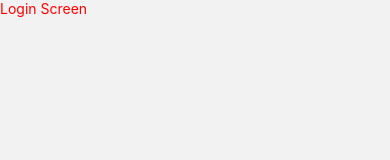
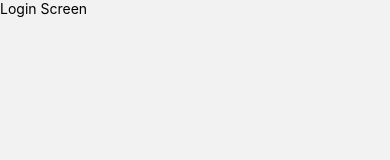
Before and after one commit to donkasun/Orix-Pet-Demo, a React Native app: screen /Login in a window 390 px wide. Shown: the top 160 px of the page. Built offline with nearby package versions, Linux system fonts and the light colour scheme.

Commit message:
Components updated

```diff
--- a/package.json
+++ b/package.json
@@ -15,7 +15,8 @@
     "react": "17.0.2",
     "react-native": "0.67.4",
     "react-native-safe-area-context": "^4.2.1",
-    "react-native-screens": "^3.13.1"
+    "react-native-screens": "^3.13.1",
+    "react-native-switch": "^1.5.1"
   },
   "devDependencies": {
     "@babel/core": "^7.12.9",
--- /dev/null
+++ b/src/components/RoundedButton.js
@@ -0,0 +1,35 @@
+import * as React from 'react';
+import {View, Text, TouchableOpacity, StyleSheet} from 'react-native';
+import {Colors, Configs} from '../constant';
+
+function RoundedButton({children, title, onPress = () => {}}) {
+  let style = {
+    ...styles.button,
+  };
+  let textStyles = {
+    ...styles.textDefault,
+  };
+  return (
+    <TouchableOpacity onPress={onPress()}>
+      <View style={style}>
+        <Text style={textStyles}>{title}</Text>
+      </View>
+    </TouchableOpacity>
+  );
+}
+
+const styles = StyleSheet.create({
+  button: {
+    borderRadius: 15,
+    paddingVertical: 15,
+    backgroundColor: Colors.theme.blue,
+    alignItems: 'center',
+  },
+  textDefault: {
+    color: Colors.text.white,
+    fontWeight: 'bold',
+    fontSize: Configs.textSizes.button,
+  },
+});
+
+export default RoundedButton;
--- a/src/components/Text.js
+++ b/src/components/Text.js
@@ -1,14 +1,30 @@
 import * as React from 'react';
 import * as RN from 'react-native';
 
-function Text({children}) {
-  console.log('children', children);
-  let style = styles.mainStyle;
-  return <RN.Text style={style}>{children}</RN.Text>;
+import {Colors, Configs} from '../constant';
+
+function Text({children, type, style}) {
+  let textStyle = {...styles.mainStyle};
+
+  switch (type) {
+    case 'title':
+      textStyle = {...textStyle, ...styles.title};
+      break;
+  }
+
+  textStyle = {...textStyle, ...style};
+
+  return <RN.Text style={textStyle}>{children}</RN.Text>;
 }
 
 const styles = RN.StyleSheet.create({
-  mainStyle: {color: 'red'},
+  mainStyle: {
+    color: Colors.theme.black,
+  },
+  title: {
+    fontSize: Configs.textSizes.title,
+    fontWeight: 'bold',
+  },
 });
 
 export default Text;
--- /dev/null
+++ b/src/components/Toggle.js
@@ -0,0 +1,34 @@
+import React, {useState} from 'react';
+import {View} from 'react-native';
+import {Switch} from 'react-native-switch';
+
+import {Colors} from '../constant';
+import Text from './Text';
+
+function Toggle({children, title, value}) {
+  const [isEnabled, setIsEnabled] = useState(false);
+  const toggleSwitch = () => setIsEnabled(previousState => !previousState);
+  return (
+    <View
+      style={{
+        flexDirection: 'row',
+        alignItems: 'center',
+      }}>
+      <Switch
+        value={isEnabled}
+        onValueChange={toggleSwitch}
+        activeText={''}
+        inActiveText={''}
+        circleSize={20}
+        renderActiveText={false}
+        renderInActiveText={false}
+        backgroundActive={Colors.theme.yellow}
+        backgroundInactive={Colors.theme.grey}
+        switchBorderRadius={30}
+      />
+      <Text style={{marginLeft: 5}}>{title}</Text>
+    </View>
+  );
+}
+
+export default Toggle;
--- a/src/components/index.js
+++ b/src/components/index.js
@@ -1,3 +1,5 @@
 import Text from './Text';
+import RoundedButton from './RoundedButton';
+import Toggle from './Toggle';
 
-export {Text};
+export {Text, RoundedButton, Toggle};
--- /dev/null
+++ b/src/constant/Colors.js
@@ -0,0 +1,15 @@
+export default {
+  theme: {
+    blue: '#3580FF',
+    yellow: '#FFD920',
+    orange: '#FF6243',
+    black: '#000000',
+    white: '#FFFFFF',
+    grey: '#c9c9c9',
+  },
+  text: {
+    white: '#FFFFFF',
+    black: '#000000',
+    grey: '#c9c9c9',
+  },
+};
--- /dev/null
+++ b/src/constant/Configs.js
@@ -0,0 +1,6 @@
+export default {
+  textSizes: {
+    title: 20,
+    button: 15,
+  },
+};
--- /dev/null
+++ b/src/constant/index.js
@@ -0,0 +1,4 @@
+import Colors from './Colors';
+import Configs from './Configs';
+
+export {Colors, Configs};
```
Also changed, not shown: 1 other file (tests, documents, lock files or other folders).
